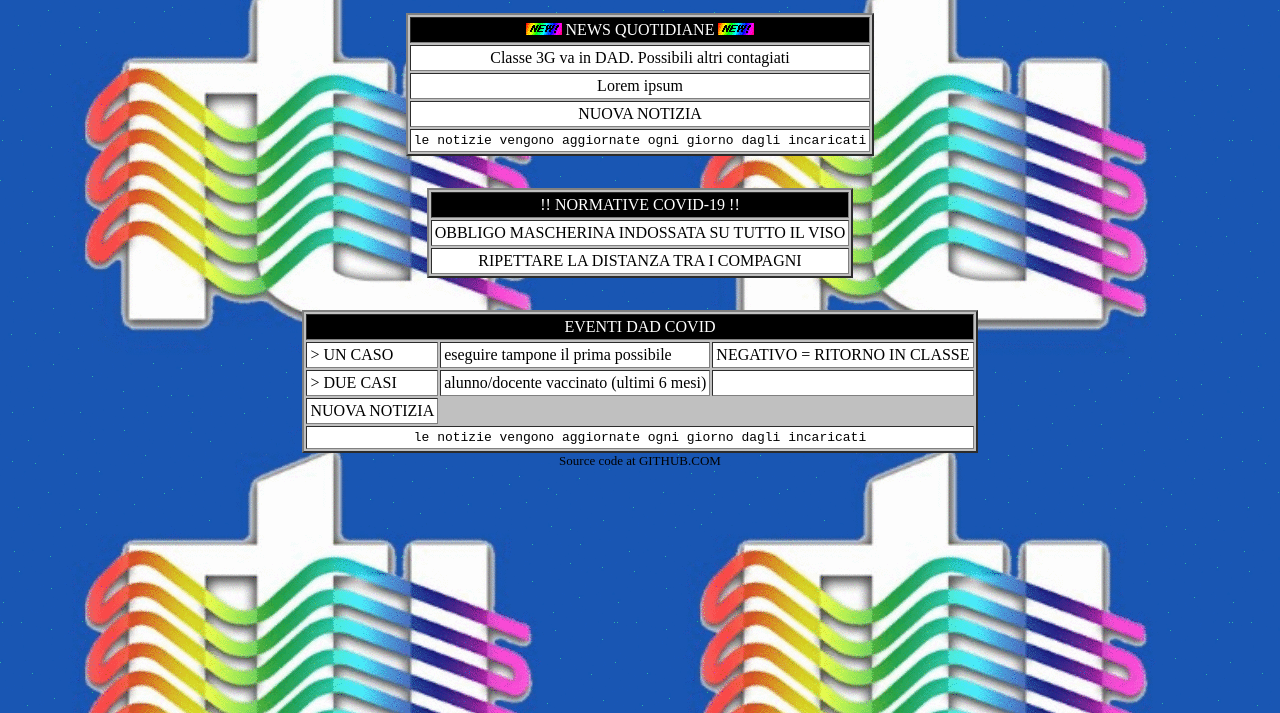
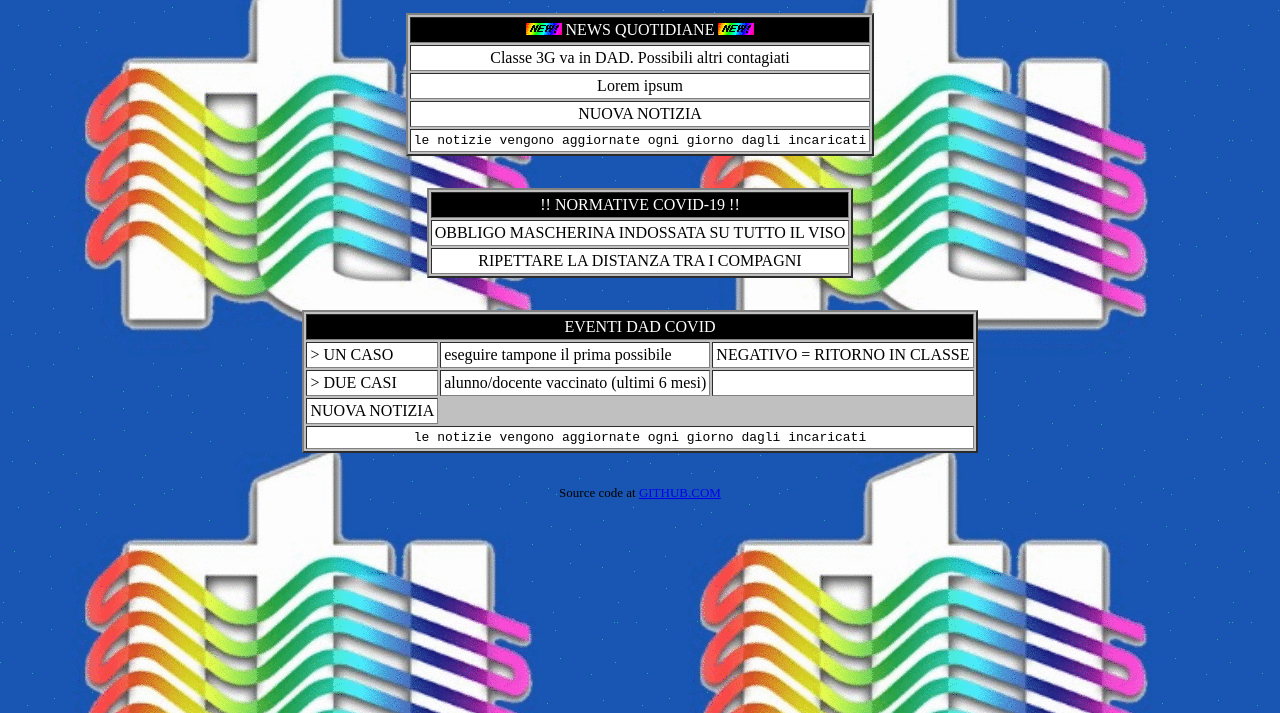
Before and after one commit to mcc-macca/ITI-TV, a plain HTML site: page index.html in a window 1280 px wide. Shown: the part 87-800 px from the top of the page. Drawn offline with Linux system fonts and the light colour scheme.

Commit message:
add source code link

```diff
--- a/index.html
+++ b/index.html
@@ -90,7 +90,9 @@
 
 
 		 </center>
-					 <center>Source code at <a hred="https://github.com/mcc-macca/ITI-TV/">GITHUB.COM</a></center>
+	         <br>
+                 <br>
+		<center>Source code at <a href="https://github.com/mcc-macca/ITI-TV/">GITHUB.COM</a></center>
 	</center>
   </body>
 </html>
```
